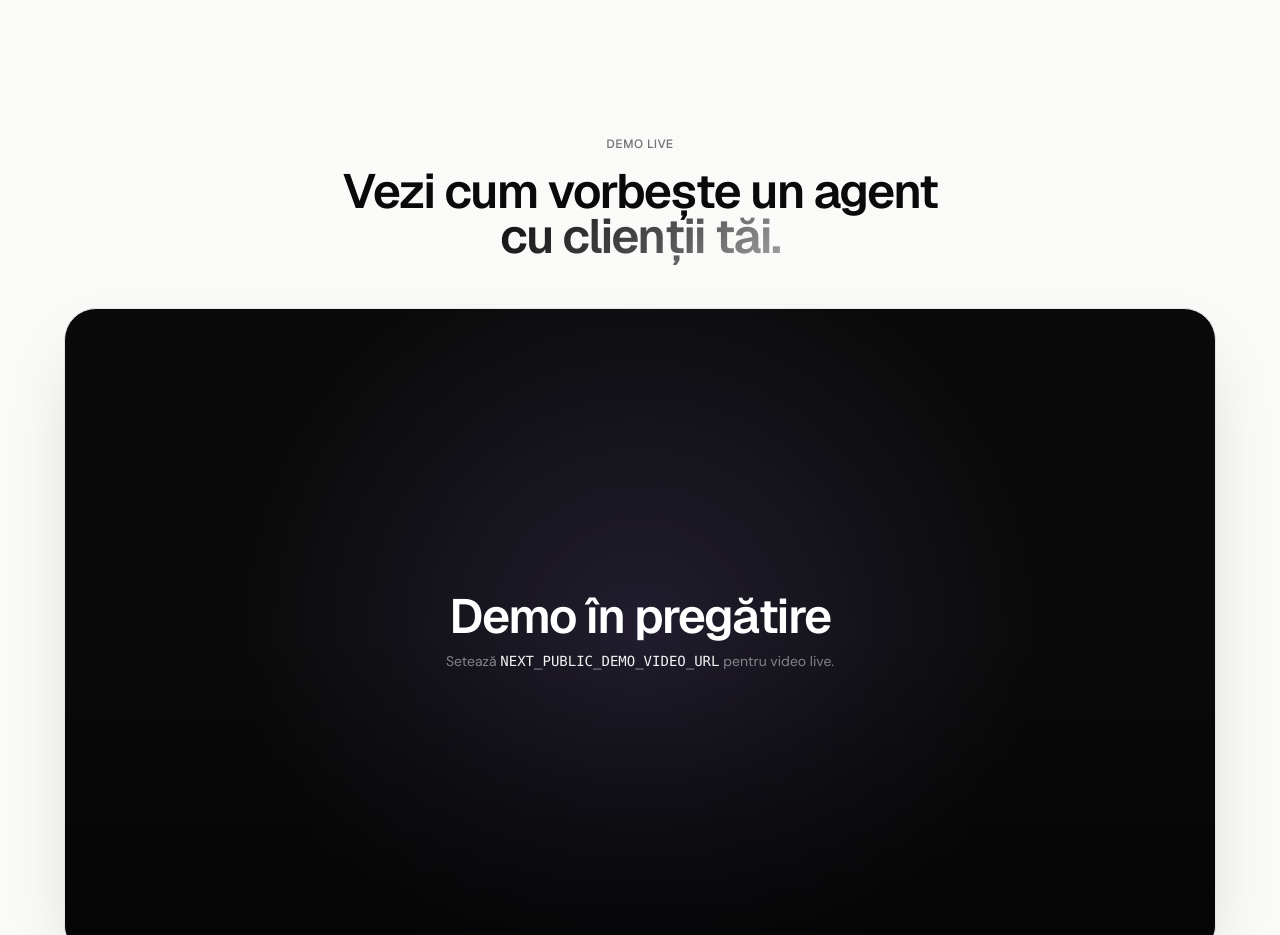
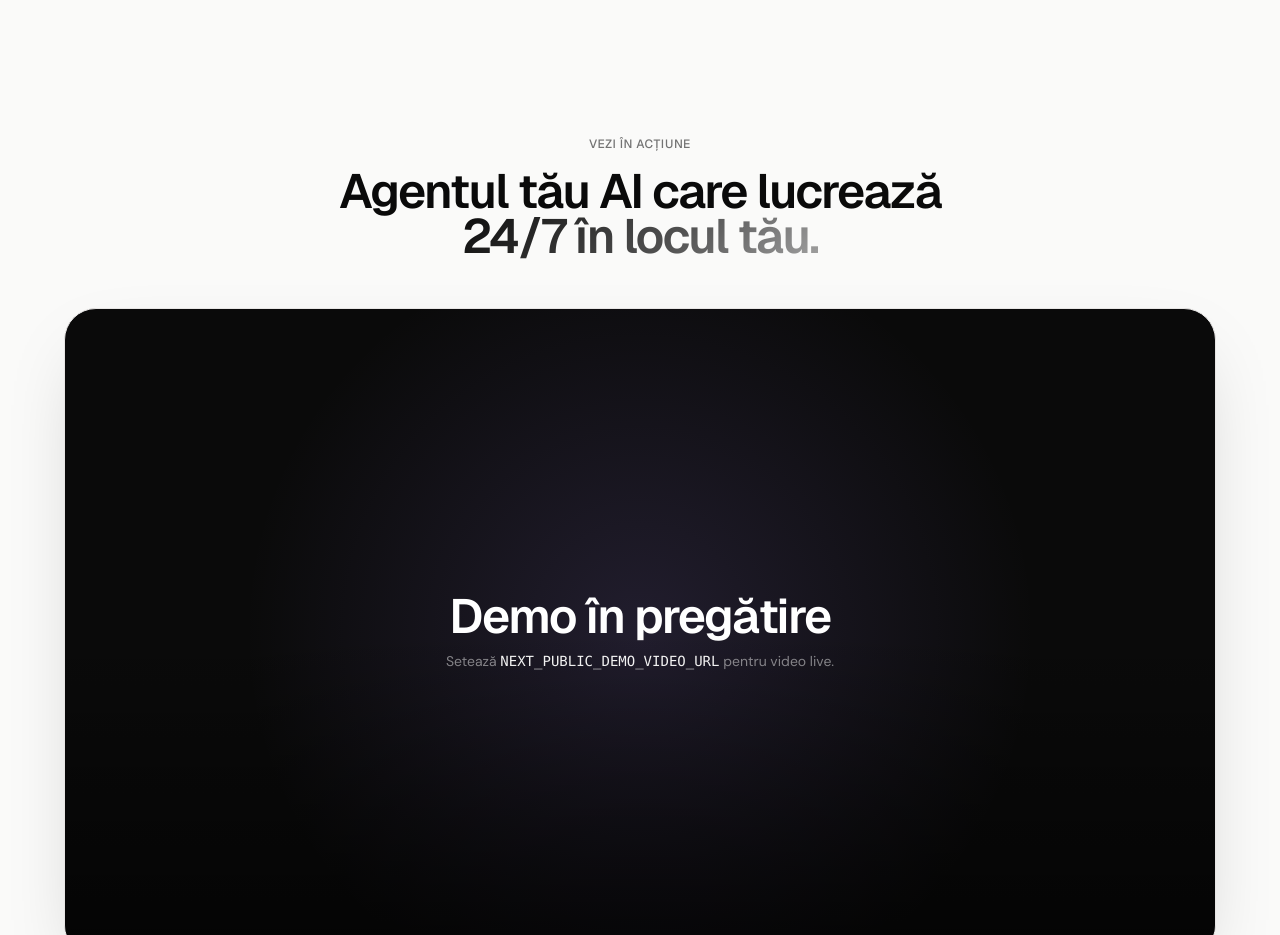
Before and after one commit to businessreplacedbyai-code/platformarpbya, a Next.js app: page / in a window 1280 px wide. Shown: the part 4920-5855 px from the top of the page. Built offline with nearby package versions, Linux system fonts and the light colour scheme; no server answers.

Commit message:
add promo video to demo section

```diff
--- a/components/home/VideoDemo.tsx
+++ b/components/home/VideoDemo.tsx
@@ -4,7 +4,7 @@ import { motion, useInView } from "framer-motion";
 import { Play, Pause, Volume2, VolumeX } from "lucide-react";
 
 // Set NEXT_PUBLIC_DEMO_VIDEO_URL in .env.local to enable the demo player.
-const DEMO_VIDEO_URL = process.env.NEXT_PUBLIC_DEMO_VIDEO_URL || "";
+const DEMO_VIDEO_URL = process.env.NEXT_PUBLIC_DEMO_VIDEO_URL || "/replacedbyai-16x9.mp4";
 
 export function VideoDemo() {
   const videoRef = useRef<HTMLVideoElement>(null);
@@ -45,10 +45,10 @@ export function VideoDemo() {
     <section ref={sectionRef} className="relative px-6 py-20">
       <div className="max-w-6xl mx-auto">
         <div className="text-center max-w-3xl mx-auto mb-12">
-          <p className="eyebrow mb-4">Demo live</p>
+          <p className="eyebrow mb-4">Vezi în acțiune</p>
           <h2 className="h-display text-4xl md:text-5xl">
-            Vezi cum vorbește un agent <br />
-            <span className="gradient-text">cu clienții tăi.</span>
+            Agentul tău AI care lucrează <br />
+            <span className="gradient-text">24/7 în locul tău.</span>
           </h2>
         </div>
 
```
Also changed, not shown: 1 other file (tests, documents, lock files or other folders).
